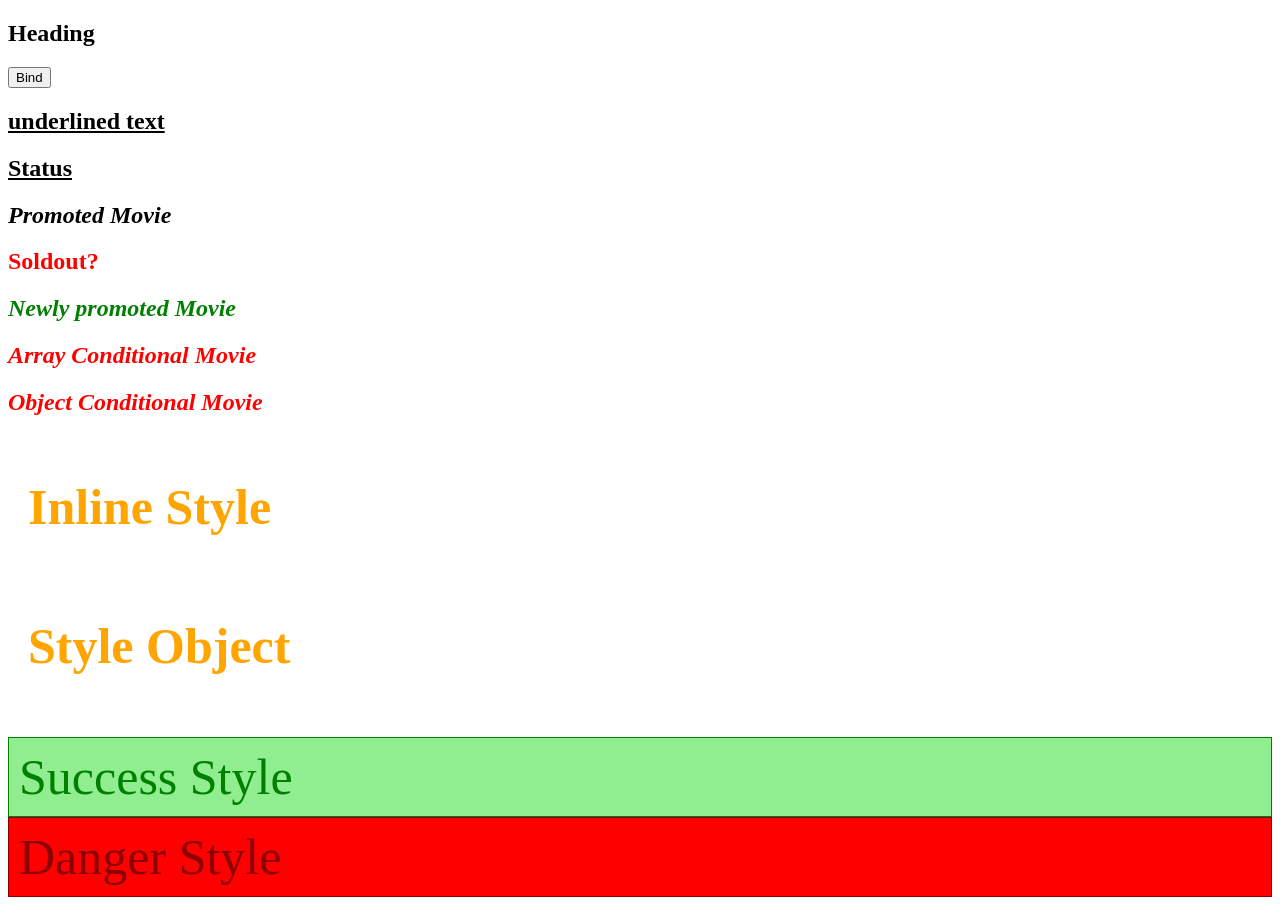
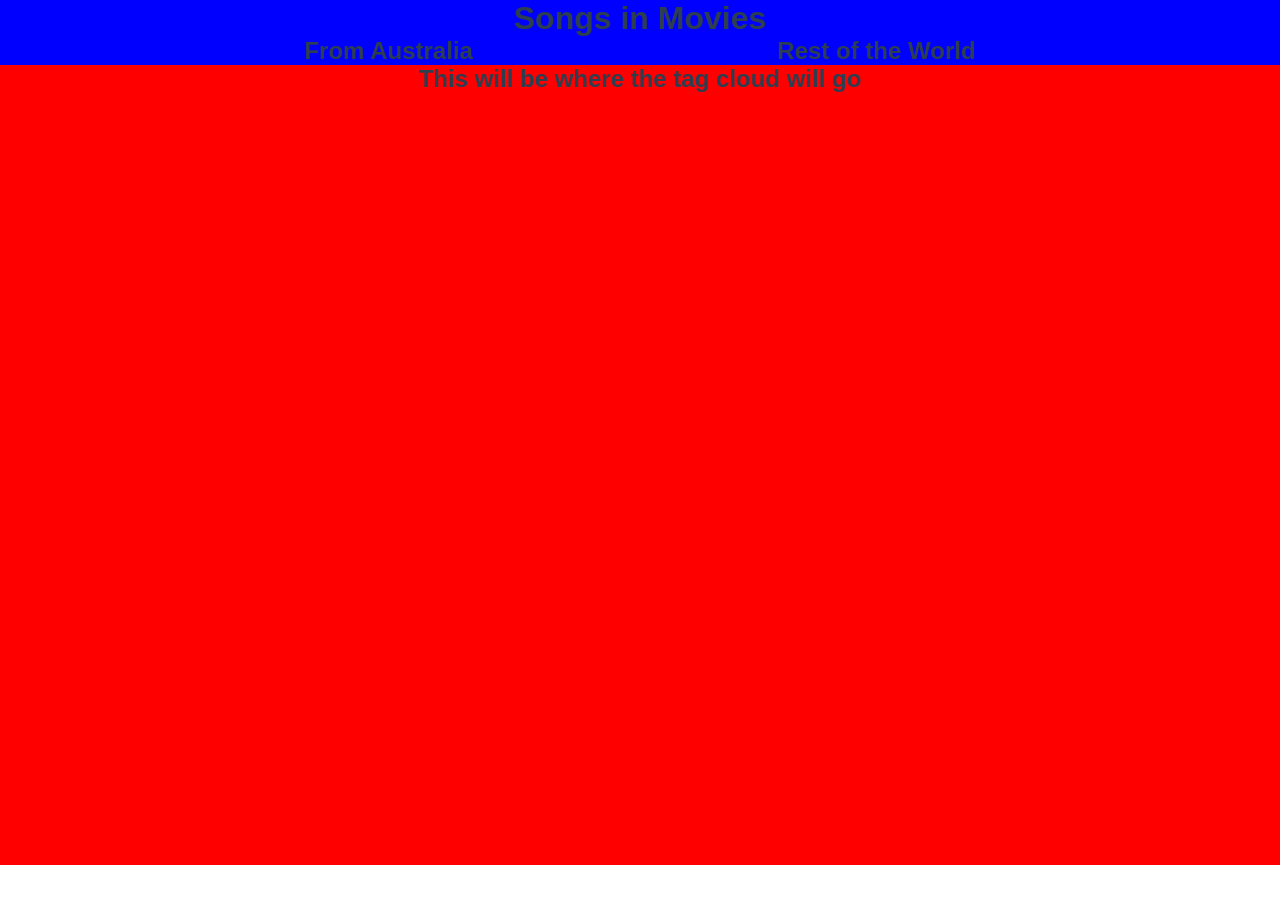
Before and after one commit to Pondering-Apple/vue-NFSA, a Vue app: page / in a window 1280 px wide. After the commit the page ends 865 px from the top, so only its background shows below. Built offline with nearby package versions, Linux system fonts and the light colour scheme.

Commit message:
I have started production!!!!!!

```diff
--- a/src/App.vue
+++ b/src/App.vue
@@ -1,90 +1,41 @@
 <template>
-  <h2 v-bind:id="headingId">Heading</h2>
-  <button v-bind:disabled="isDisabled">Bind</button>
-  <h2 class="underline">underlined text</h2>
-  <h2 class="underline" v-bind:class="status">Status</h2>
-  <h2 v-bind:class="isPromoted && 'promoted'">Promoted Movie</h2>
-  <h2 v-bind:class="isSoldOut ? 'sold-out' : 'new'">Soldout?</h2>
-  <h2 v-bind:class="['new', 'promoted']">Newly promoted Movie</h2>
-  <h2 v-bind:class="[isPromoted && 'promoted', isSoldOut ? 'sold-out' : 'new']">
-    Array Conditional Movie
-  </h2>
-  <h2
-    v-bind:class="{
-      promoted: isPromoted,
-      new: !isSoldOut,
-      'sold-out': isSoldOut
-    }"
-  >
-    Object Conditional Movie
-  </h2>
+  <Greet />
+  <CloudContainer />
+</template>
 
-  <h2
-    v-bind:style="{
-      color: highlightColor,
-      'font-size': headerSize + 'px',
-      padding: '20px'
-    }"
-  >
-    Inline Style
-  </h2>
-  <h2 v-bind:style="headerStyleObject">Style Object</h2>
-  <div v-bind:style="[baseStyleObject, successStyleObject]">Success Style</div>
-  <div v-bind:style="[baseStyleObject, dangerStyleObject]">Danger Style</div>
-</template>
 <script>
+import Greet from './components/Greet.vue'
+import CloudContainer from './components/cloudContainer.vue'
+
 export default {
   name: 'App',
-  data() {
-    return {
-      greet: 'Hello',
-      name: 'batman',
-      channel: '<b>Codevolution</b>',
-      headingId: 'heading',
-      isDisabled: false,
-      status: 'danger',
-      isPromoted: true,
-      isSoldOut: true,
-      highlightColor: 'orange',
-      headerSize: 50,
-      headerStyleObject: {
-        color: 'orange',
-        fontSize: '50px',
-        padding: '20px'
-      },
-      baseStyleObject: {
-        fontSize: '50px',
-        padding: '10px'
-      },
-      successStyleObject: {
-        color: 'green',
-        backgroundColor: 'lightgreen',
-        border: '1px solid green'
-      },
-      dangerStyleObject: {
-        color: 'darkred',
-        backgroundColor: 'red',
-        border: '1px solid darkred'
-      }
-    }
+  components: {
+    Greet,
+    CloudContainer
   }
 }
 </script>
 
 <style>
-.underline {
-  text-decoration: underline;
+#app {
+  font-family: Arial, Helvetica, sans-serif;
+  -webkit-font-smoothing: antialiased;
+  -moz-osx-font-smoothing: grayscale;
+  color: #2c3e50;
 }
-
-.promoted {
-  font-style: italic;
-}
-
-.new {
-  color: green;
-}
-
-.sold-out {
-  color: red;
+html,
+body,
+template,
+div,
+h1,
+h2,
+h3,
+h4,
+h5,
+h6,
+a,
+p {
+  margin: 0;
+  padding: 0;
 }
 </style>
--- /dev/null
+++ b/src/components/Greet.vue
@@ -0,0 +1,29 @@
+<template>
+  <div>
+    <h1>Songs in Movies</h1>
+    <div class="menuItems">
+      <h2 class="ausMenu">From Australia</h2>
+      <h2 class="rowMenu">Rest of the World</h2>
+    </div>
+  </div>
+</template>
+
+<script>
+export default {
+  name: 'Greet'
+}
+</script>
+
+<style scoped>
+div {
+  text-align: center;
+  background-color: blue;
+}
+div.menuItems {
+  display: flex;
+  justify-content: space-evenly;
+}
+h2 {
+  display: inline;
+}
+</style>
--- /dev/null
+++ b/src/components/cloudContainer.vue
@@ -0,0 +1,20 @@
+<template>
+  <div>
+    <h2>This will be where the tag cloud will go</h2>
+  </div>
+</template>
+
+<script>
+export default {
+  name: 'CloudContainer'
+}
+</script>
+
+<style scoped>
+div {
+  text-align: center;
+  height: 800px;
+  width: 100%;
+  background-color: red;
+}
+</style>
```
Also changed, not shown: 5 other files (tests, documents, lock files or other folders).
